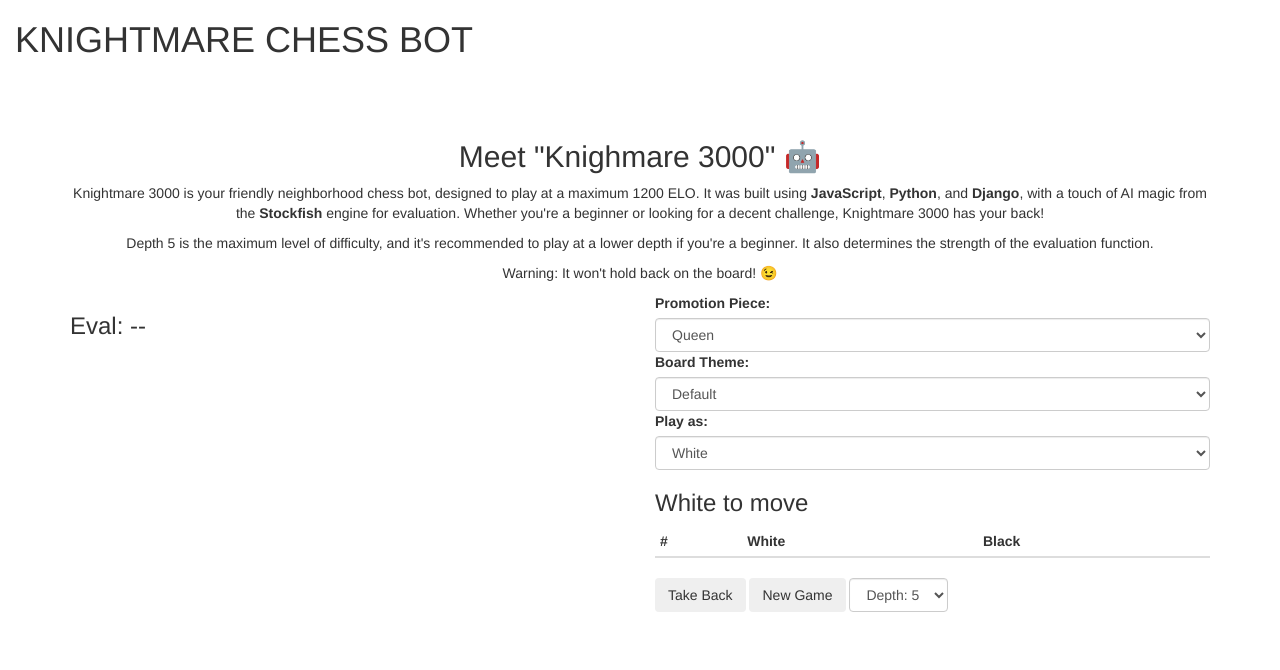
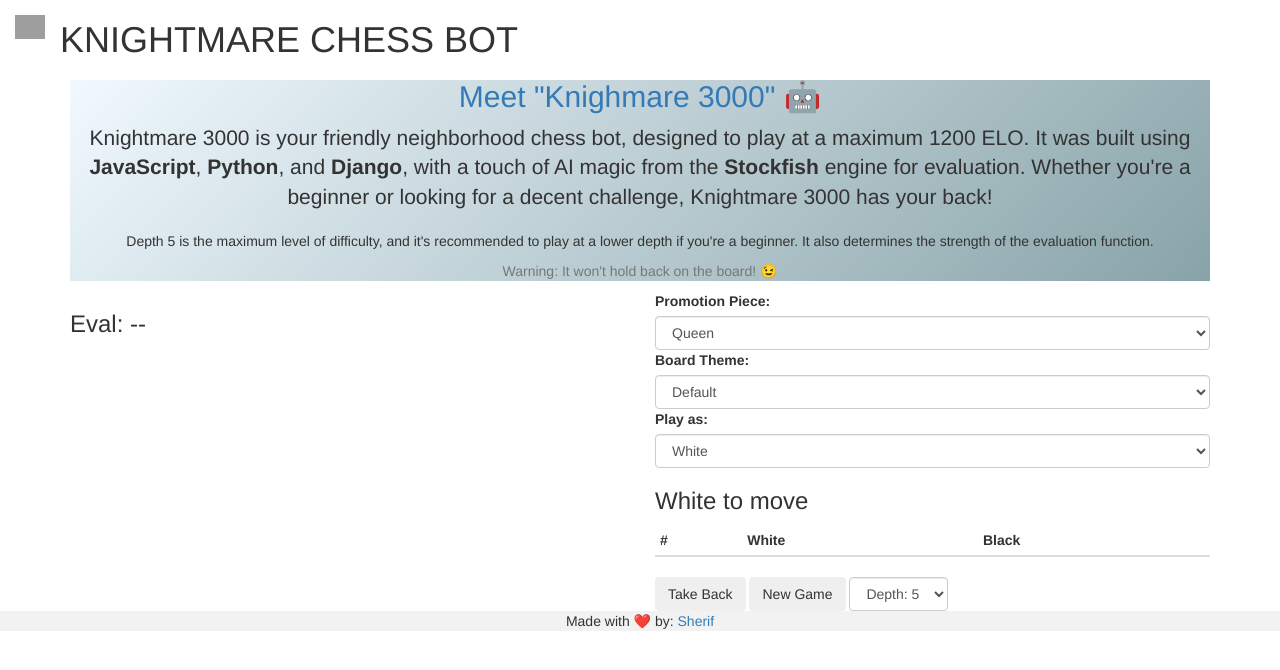
Before and after one commit to Sheriff-AA/django-chess-app, a Django app: page / in a window 1280 px wide. Shown: the top 670 px of the page. Run offline with Django 4.2, Linux system fonts and the light colour scheme; lists and menus that the app fills with data are empty; some libraries are stand-ins or nearby versions; grey boxes are pictures that could not be loaded.

Commit message:
shit it sherif!!

```diff
--- a/moves/views.py
+++ b/moves/views.py
@@ -38,7 +38,7 @@ def evaluate_position(request, depth, fen):
 
             # Extract the best move and evaluation score
             best_move = result.move.uci()
-            score = evaluation["score"].relative.score(mate_score=10000)  # Score centipawns or mate
+            score = evaluation["score"].white().score(mate_score=10000)  # Score centipawns or mate
 
             return JsonResponse({
                 "best_move": best_move,
--- a/templates/base.html
+++ b/templates/base.html
@@ -17,14 +17,17 @@
     <body>
         <nav class="navbar navbar-fixed-top">
             <div class="container-fluid">
+                <a class="navbar-brand" href="https://sherifproductions.com">
+                    <img src="https://sherifproductions.com/static/assets/logo.0ce75409e220.png" alt="Logo" width="30" height="24">
+                </a>
                 <h1 id="logo">KNIGHTMARE CHESS BOT</h1>
             </div>
-    </nav></br></br></br>
+        </nav>
             </br></br></br>
         <div class="container">
-        <div class="text-center bg-light p-3 rounded shadow">
-            <h2>Meet "Knighmare 3000" 🤖</h2>
-            <p>
+            <div class="text-center p-4 rounded shadow-lg"  style="background: linear-gradient(135deg, #f0f9ff,rgb(136, 163, 168));">
+                <h2 class="text-primary mb-3">Meet "Knighmare 3000" 🤖</h2>
+                <p class='lead'>
                     Knightmare 3000 is your friendly neighborhood chess bot, designed to play at a maximum 1200 ELO.
                     It was built using <strong>JavaScript</strong>, <strong>Python</strong>, and <strong>Django</strong>, with a touch of AI magic from
                     the <strong>Stockfish</strong> engine for evaluation. Whether you're a beginner or looking for a decent challenge, Knightmare 3000 has your back!
@@ -32,15 +35,15 @@
                 <p>
                     Depth 5 is the maximum level of difficulty, and it's recommended to play at a lower depth if you're a beginner. It also determines the strength of the evaluation function.
                 </p>
-            <p>
+                <p class="font-italic text-muted">
                     Warning: It won't hold back on the board! 😉
                 </p>
             </div>
         </div>
-    <div class="container mb-10">
+        <div class="content-box container">
             <div class="row">
                 <div class="col-xs-12 col-md-6">
-                <div id="mainWindow" class="p-3 bg-light border rounded">
+                    <div id="mainWindow" class="p-3 border rounded">
                         <h3 id="evaluation">Eval: --</h3>
                         <div id="piecesB" class="captured-pieces"></div>
                         <div id="board"></div>
@@ -108,5 +111,13 @@
             </div>
         </div>
     </body>
+    <footer class="bg-body-tertiary text-center text-lg-start">
+    <!-- Copyright -->
+    <div class="text-center p-3" style="background-color: rgba(0, 0, 0, 0.05);">
+        Made with ❤️ by:
+        <a class="text-body" href="https://sherifproductions.com/">Sherif</a>
+    </div>
+    <!-- Copyright -->
+    </footer>
 
 </html>
--- a/templates/css.html
+++ b/templates/css.html
@@ -1,6 +1,7 @@
 {% load static %}
 
 <link rel="stylesheet" href="{% static 'css/index.css' %}" />
+{% comment %} <link rel="stylesheet" href="{% static 'src/output.css' %}" /> {% endcomment %}
 <link rel="stylesheet" href="{% static 'css/chessboard-1.0.0.css' %}" />
 <link rel="stylesheet" href="{% static 'css/chessboard-1.0.0.min.css' %}" />
 
```
Also changed, not shown: templates/navbar.html (added, +25 -0 lines), 1 other file. Lines whose indentation alone changed are shown as unchanged.
